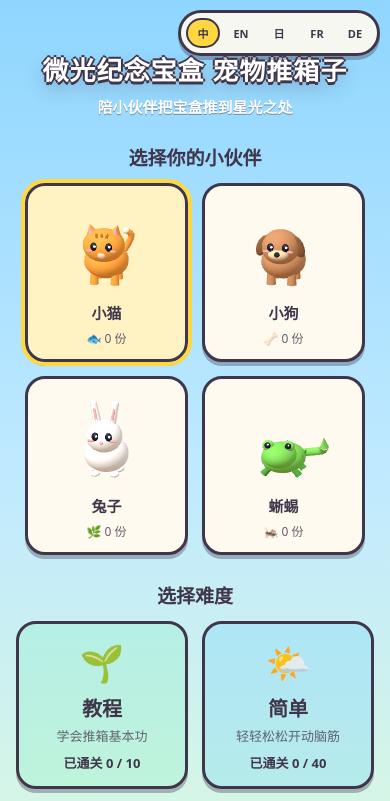
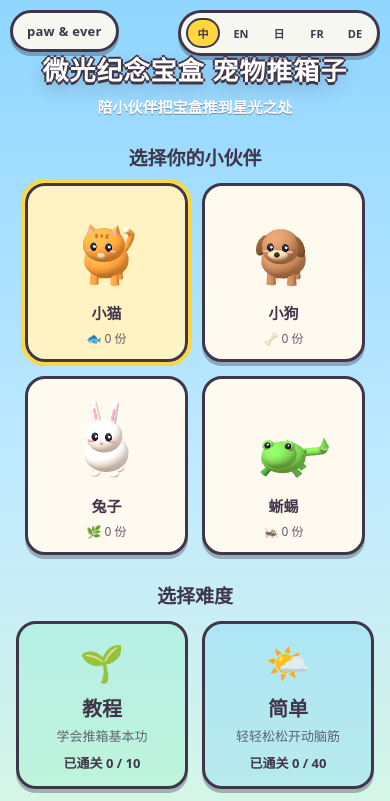
Before and after one commit to 17biubiu/glimmer-box-puzzle, a Nuxt app: page / in a window 390 px wide. Shown: the top 801 px of the page. Built offline with nearby package versions, Linux system fonts and the light colour scheme.

Commit message:
chore: sync remaining files

```diff
--- a/app.vue
+++ b/app.vue
@@ -1,6 +1,7 @@
 <script setup lang="ts">
 const localeHead = useLocaleHead()
 const { t } = useGameI18n()
+const mainSiteUrl = 'https://www.pawandever.com/?ref=box-puzzle-global'
 
 useHead(() => ({
   title: t('meta.siteTitle'),
@@ -15,5 +16,6 @@ useHead(() => ({
 
 <template>
   <LocaleSwitcher />
+  <a class="site-entry" :href="mainSiteUrl" target="_blank" rel="noopener noreferrer">paw &amp; ever</a>
   <NuxtPage />
 </template>
--- a/assets/main.css
+++ b/assets/main.css
@@ -136,6 +136,31 @@ button:disabled {
   background: rgba(255, 250, 240, 0.92);
   box-shadow: var(--btn-shadow);
   backdrop-filter: blur(8px);
+}
+
+.site-entry {
+  position: fixed;
+  top: 14px;
+  left: 14px;
+  z-index: 80;
+  display: inline-flex;
+  align-items: center;
+  min-height: 46px;
+  padding: 0 16px;
+  border: 3px solid var(--ink);
+  border-radius: 999px;
+  background: rgba(255, 250, 240, 0.92);
+  box-shadow: var(--btn-shadow);
+  backdrop-filter: blur(8px);
+  color: var(--ink);
+  font-size: 14px;
+  font-weight: 900;
+  letter-spacing: 0.02em;
+  text-decoration: none;
+}
+
+.site-entry:hover {
+  filter: brightness(1.04);
 }
 
 .locale-chip {
@@ -608,6 +633,13 @@ button:disabled {
     gap: 4px;
     padding: 5px;
   }
+  .site-entry {
+    top: 10px;
+    left: 10px;
+    min-height: 42px;
+    padding: 0 14px;
+    font-size: 13px;
+  }
   .locale-chip {
     min-width: 34px;
     height: 30px;
--- a/nuxt.config.ts
+++ b/nuxt.config.ts
@@ -1,9 +1,24 @@
 // https://nuxt.com/docs/api/configuration/nuxt-config
+const env = ((globalThis as typeof globalThis & {
+  process?: { env?: Record<string, string | undefined> }
+}).process?.env) ?? {}
+const repositoryName = env.GITHUB_REPOSITORY?.split('/')[1] ?? ''
+const githubPagesBase =
+  repositoryName && !repositoryName.endsWith('.github.io')
+    ? `/${repositoryName}/`
+    : '/'
+const baseURL = env.NUXT_APP_BASE_URL || (env.GITHUB_ACTIONS === 'true' ? githubPagesBase : '/')
+
 export default defineNuxtConfig({
   ssr: false,
   compatibilityDate: '2025-01-01',
   experimental: {
     appManifest: false,
+  },
+  nitro: {
+    prerender: {
+      routes: ['/'],
+    },
   },
   modules: ['@nuxtjs/i18n'],
   css: ['~/assets/main.css'],
@@ -29,6 +44,7 @@ export default defineNuxtConfig({
     ],
   },
   app: {
+    baseURL,
     head: {
       htmlAttrs: { lang: 'zh-CN' },
       title: '微光纪念宝盒 · 宠物推箱子',
--- a/package.json
+++ b/package.json
@@ -9,6 +9,7 @@
     "dev:clean": "npm run clean && npm run dev",
     "dev:host": "nuxt dev --host 0.0.0.0",
     "build": "nuxt build",
+    "generate": "nuxt generate",
     "preview": "nuxt preview",
     "test": "node scripts/run-checks.mjs",
     "test:levels": "node scripts/run-checks.mjs --levels",
```
Also changed, not shown: 2 other files (tests, documents, lock files or other folders).
